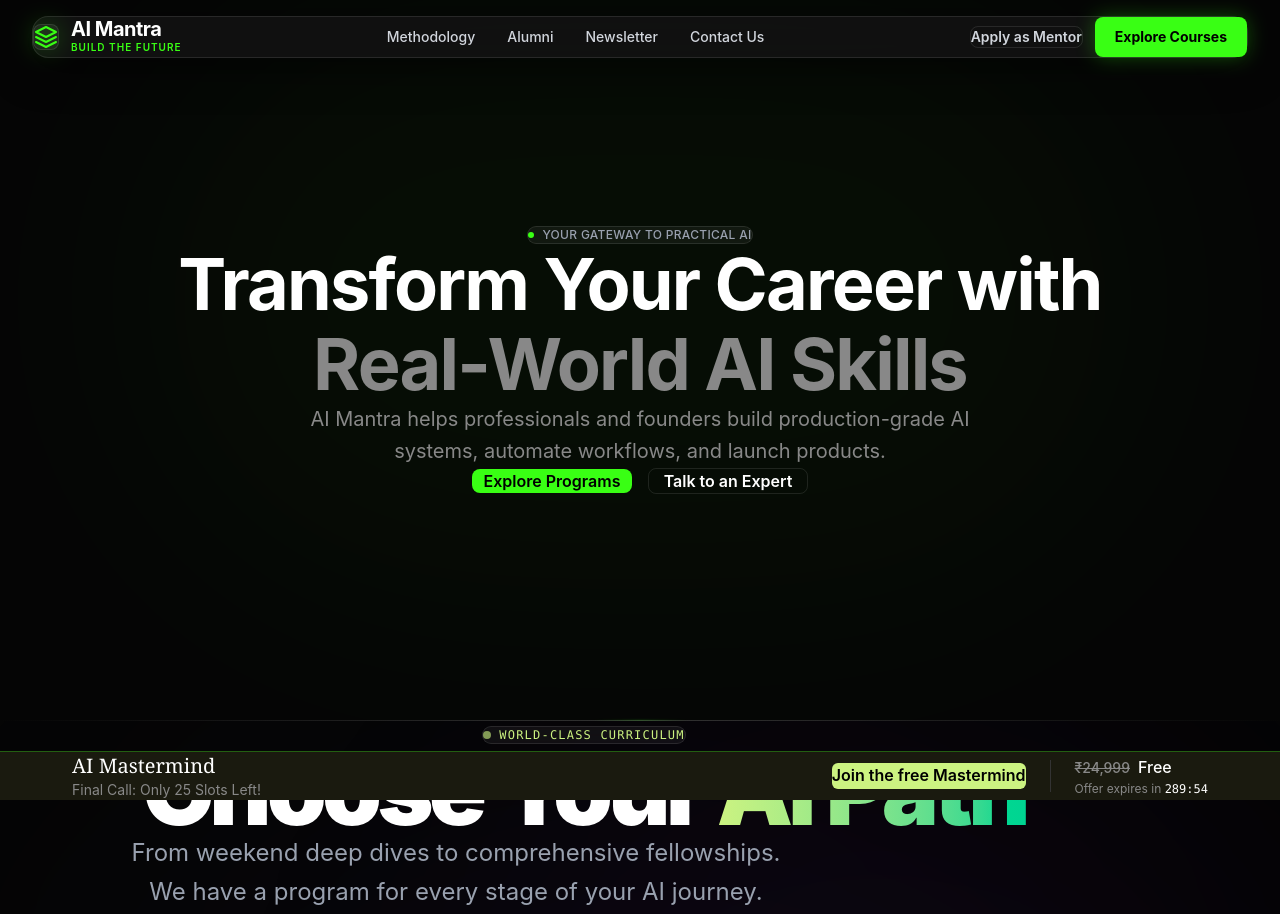
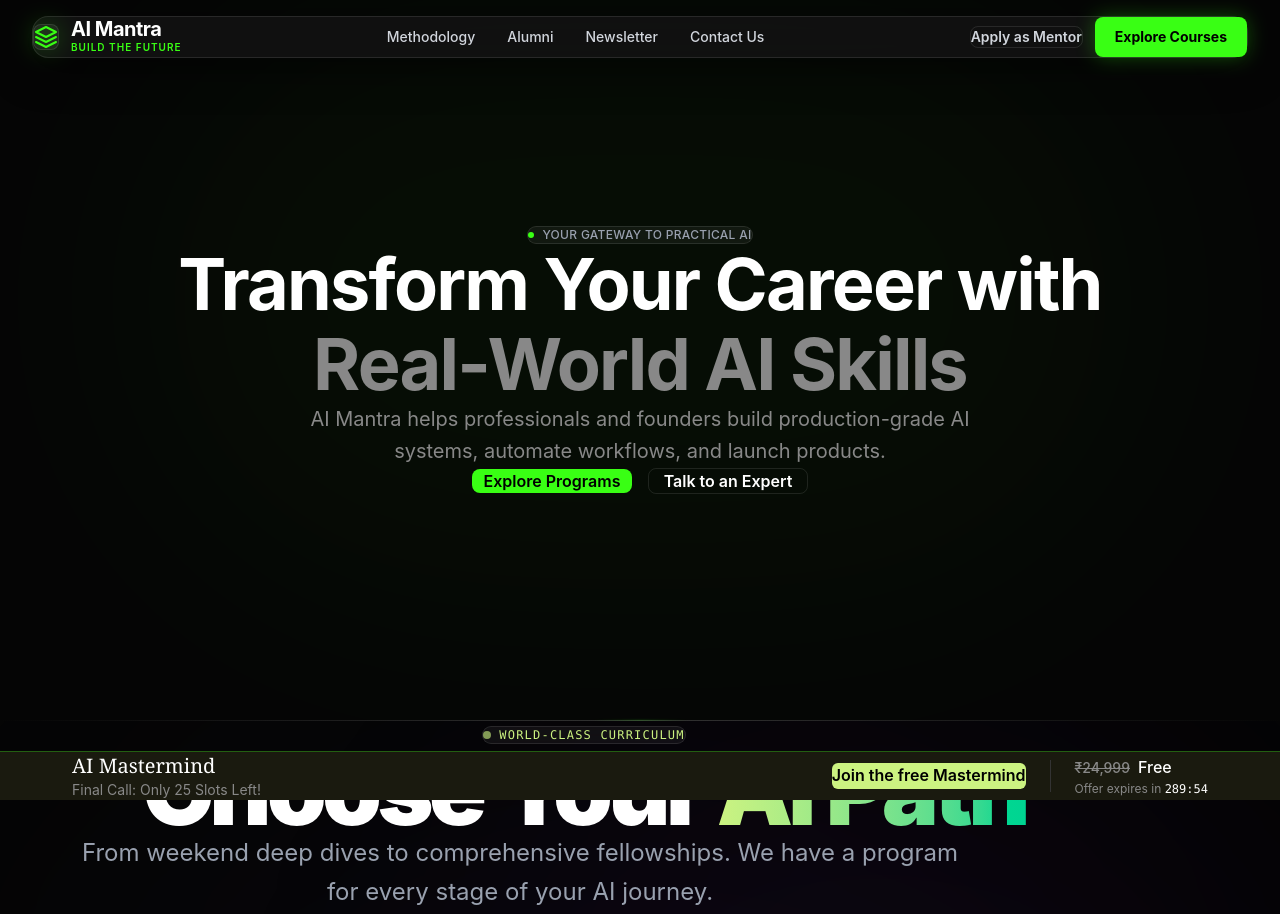
Before and after one commit to aimyntra/AI-Myntra, a React (Vite) app: page / in a window 1280 px wide. Shown: the top 914 px of the page. Built offline with nearby package versions, Linux system fonts and the light colour scheme.

Commit message:
Fine-tune header alignment: increased left padding for Choose Your AI Path

```diff
--- a/src/components/AllCourses.jsx
+++ b/src/components/AllCourses.jsx
@@ -107,15 +107,11 @@ export default function AllCourses() {
                         <span className="w-2 h-2 bg-[#CCF381] rounded-full animate-pulse"></span>
                         <span className="text-[#CCF381] font-mono text-xs tracking-widest uppercase">World-Class Curriculum</span>
                     </div>
-                    <h2 className="text-6xl md:text-8xl font-black mb-8 text-white tracking-tighter leading-[0.9]">
-                        Choose Your{" "}
-                        <span className="text-transparent bg-clip-text bg-gradient-to-r from-[#CCF381] via-emerald-400 to-[#CCF381] animate-text-shimmer bg-[length:200%_auto]">
-                            AI Path
-                        </span>
+                    <h2 className="text-6xl md:text-8xl font-black mb-8 text-white tracking-tighter leading-[0.9] text-center mx-auto pl-32 md:pl-40">
+                        Choose Your <span className="text-transparent bg-clip-text bg-gradient-to-r from-[#CCF381] via-emerald-400 to-[#CCF381] animate-text-shimmer bg-[length:200%_auto]">AI Path</span>
                     </h2>
-                    <p className="text-gray-400 text-xl md:text-2xl leading-relaxed max-w-3xl mx-auto">
-                        From weekend deep dives to comprehensive fellowships.<br className="hidden md:block" />
-                        We have a program for every stage of your AI journey.
+                    <p className="text-gray-400 text-xl md:text-2xl leading-relaxed max-w-4xl mx-auto text-center">
+                        From weekend deep dives to comprehensive fellowships. We have a program for every stage of your AI journey.
                     </p>
                 </div>
 
```
